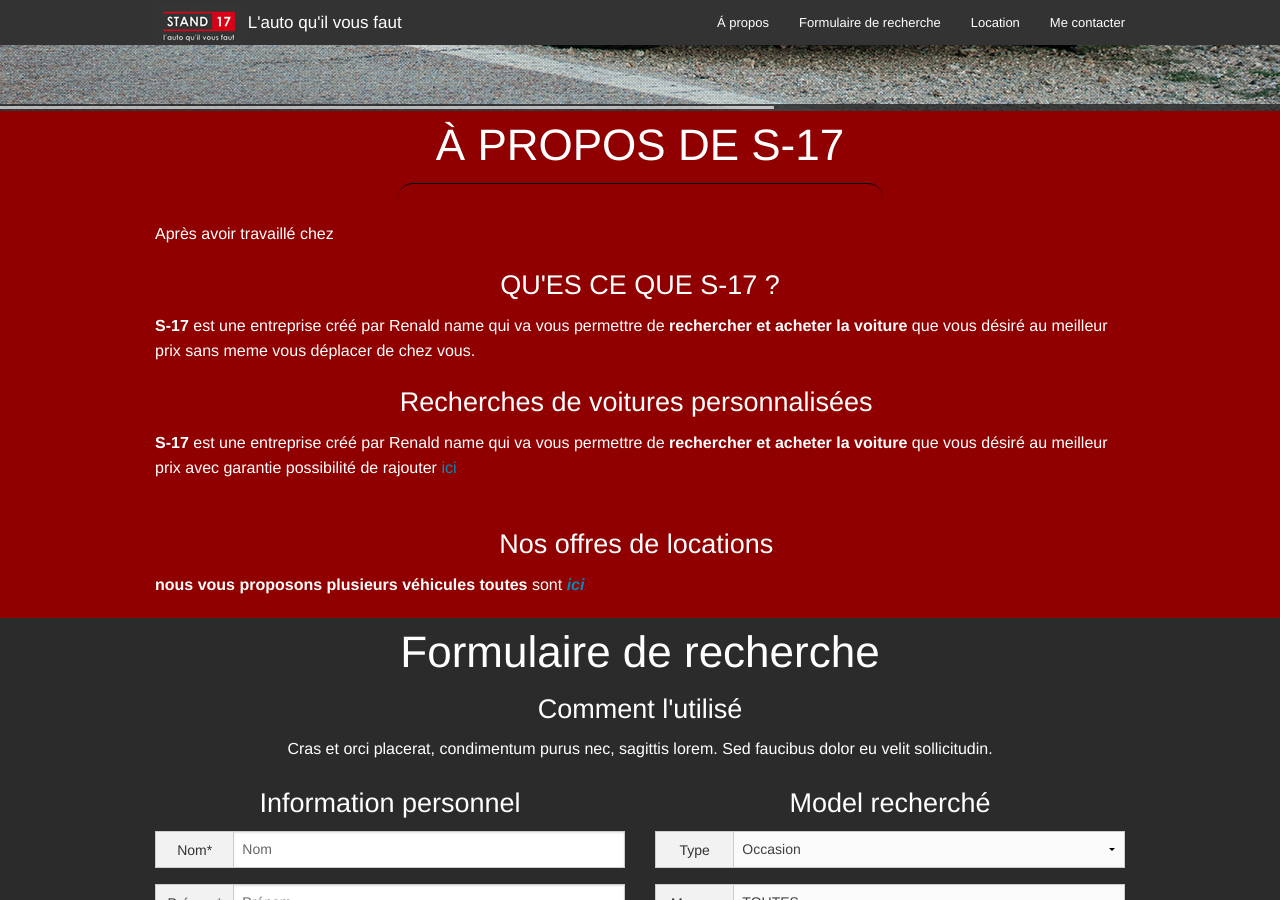
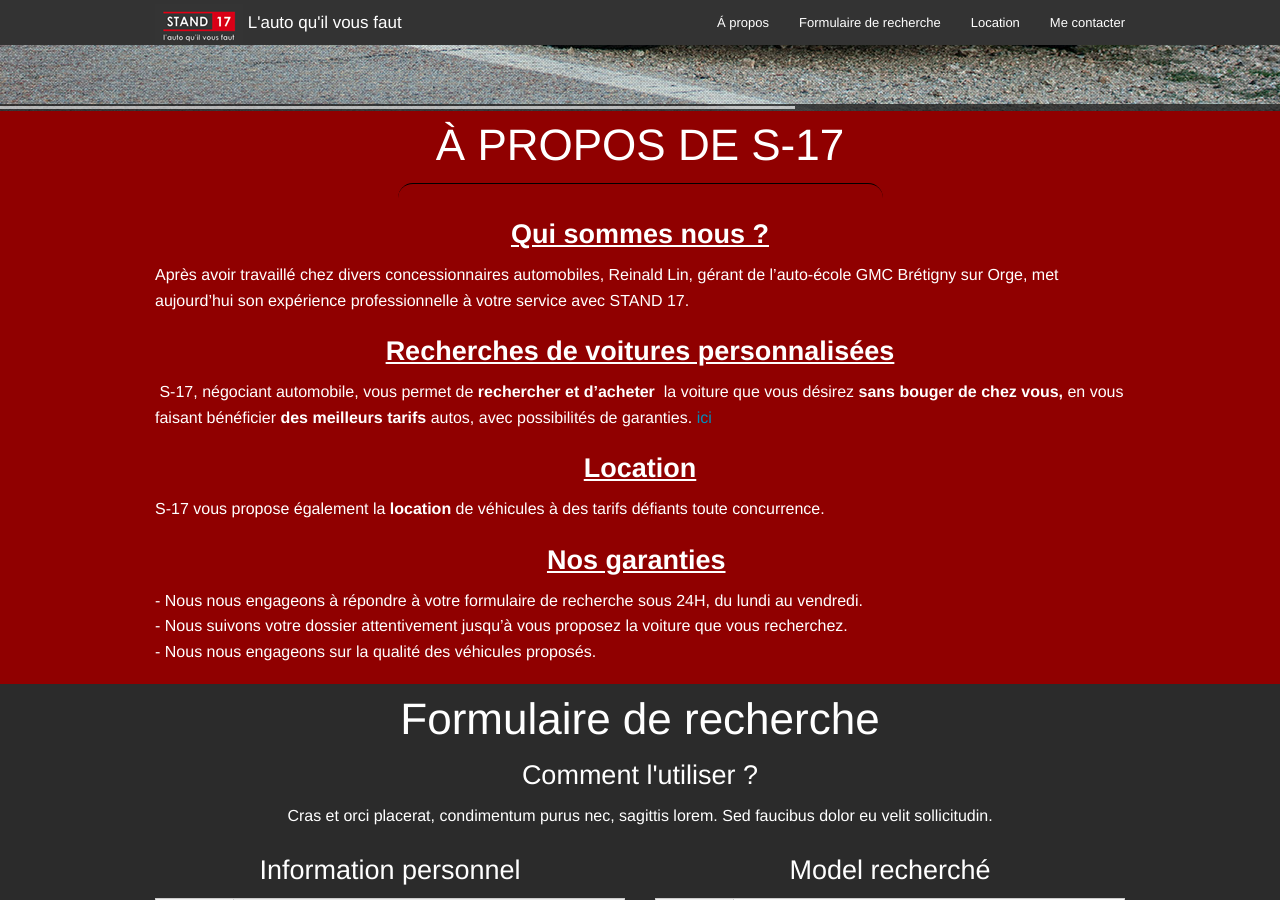
Before and after one commit to Thegeiger/S-17, a Jekyll site: the page built from index.html, in a window 1280 px wide and 900 px high, scrolled down 704 px. Built offline with Jekyll 4.4.1, drawn with Linux system fonts in a browser that asks for light colours.

Commit message:
Updated 'index.html' via CloudCannon

```diff
--- a/index.html
+++ b/index.html
@@ -108,14 +108,14 @@
           <div class="large-12 columns">
             <h1 class="text-center editable">À PROPOS DE S-17</h1>
             <hr class="style-seven" />
-            <h3 class="text-center editable"></h3>
-            <p class="editable"><strong></strong><strong><em></em></strong>Apr&egrave;s avoir travaill&eacute; chez</p>
-            <h3 class="text-center editable">QU'ES CE QUE S-17 ?</h3>
-            <p class="editable"><strong>S-17</strong> est une entreprise créé par Renald name qui va vous permettre de <strong>rechercher et acheter la voiture</strong> que vous désiré au meilleur prix sans meme vous déplacer de chez vous.</p>
-            <h3 class="text-center editable">Recherches de voitures personnalis&eacute;es&nbsp;</h3>
-            <p class="editable"><strong>S-17</strong> est une entreprise cr&eacute;&eacute; par Renald name qui va vous permettre de <strong>rechercher et acheter la voiture</strong> que vous d&eacute;sir&eacute; au meilleur prix avec garantie possibilit&eacute; de rajouter <a href="https://www.carsontheweb.com/fr-fr/cotw/car/list">ici</a><br />&nbsp;</p>
-            <h3 class="text-center editable">Nos offres de locations&nbsp;</h3>
-            <p class="editable"><b>nous vous proposons plusieurs v&eacute;hicules toutes </b>sont<a href="https://www.drivy.com/dashboard/cars"><em><b>&nbsp;ici</b></em></a></p>
+            <h3 class="text-center editable"><strong><u>Qui sommes nous ?</u></strong></h3>
+            <p class="editable">Apr&egrave;s avoir travaill&eacute; chez divers concessionnaires automobiles, Reinald Lin, g&eacute;rant de l&rsquo;auto-&eacute;cole GMC Br&eacute;tigny sur Orge, met aujourd&rsquo;hui son exp&eacute;rience professionnelle &agrave; votre service avec STAND 17.</p>
+            <h3 class="text-center editable"><strong><u>Recherches de voitures personnalis&eacute;es</u></strong></h3>
+            <p class="editable"><strong></strong>&nbsp;S-17, n&eacute;gociant automobile, vous permet de <strong>rechercher et d&rsquo;acheter</strong>&nbsp; la voiture que vous d&eacute;sirez <strong>sans bouger de chez vous, </strong>en vous faisant b&eacute;n&eacute;ficier<strong> des meilleurs tarifs </strong>autos, avec possibilit&eacute;s de garanties. <a href="https://www.carsontheweb.com/fr-fr/cotw/car/list">ici</a></p>
+            <h3 class="text-center editable"><strong><u>Location</u></strong></h3>
+            <p class="editable">S-17 vous propose &eacute;galement la <strong>location</strong>&nbsp;de v&eacute;hicules &agrave; des tarifs d&eacute;fiants toute concurrence.</p>
+            <h3 class="text-center editable"><strong><u>Nos garanties</u></strong>&nbsp;</h3>
+            <p class="editable">- Nous nous engageons &agrave; r&eacute;pondre &agrave; votre formulaire de recherche sous 24H, du lundi au vendredi.<br />- Nous suivons votre dossier attentivement jusqu&rsquo;&agrave; vous proposez la voiture que vous recherchez.<br />- Nous nous engageons sur la qualit&eacute; des v&eacute;hicules propos&eacute;s.</p>
           </div>
         </div>
 
@@ -126,7 +126,7 @@
         <div class="row">
           <div class="large-12 columns">
             <h1 class="text-center">Formulaire de recherche</h1>
-            <h3 class="text-center editable">Comment l'utilisé</h3>
+            <h3 class="text-center editable">Comment l'utiliser ?</h3>
             <p class="text-center editable">Cras et orci placerat, condimentum purus nec, sagittis lorem. Sed faucibus dolor eu velit sollicitudin.</p>
           </div>
         </div>
```
